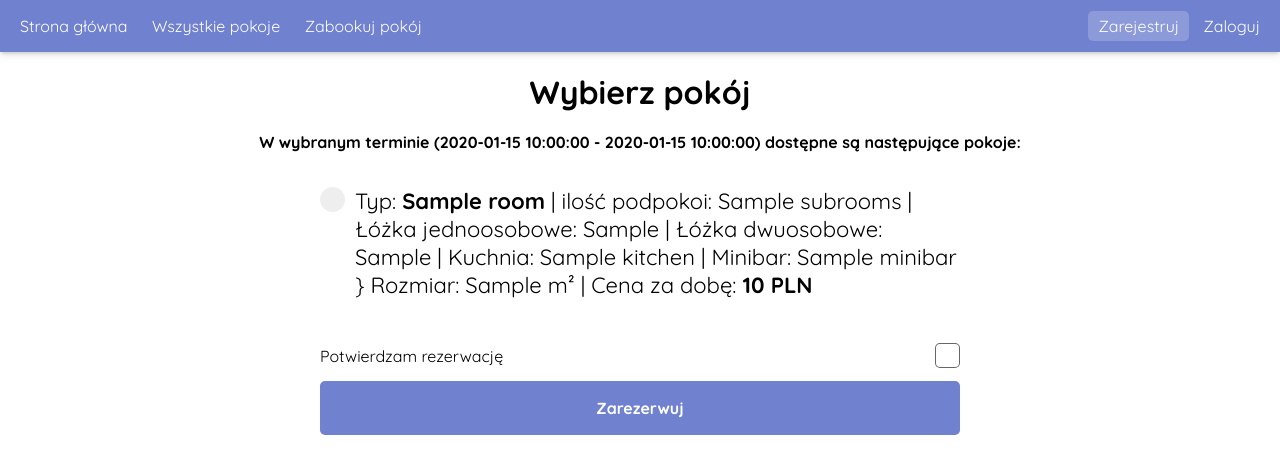
After one commit to damianszydlowski/HBS-webpage, a Flask app: template templates/choose_room.html in a window 1280 px wide. The commit adds this page. Shown: the top 474 px of the page. Run offline with Flask 2, Linux system fonts and the light colour scheme; the template is opened without the code that fills it: most values are stand-ins (such as "Sample title", 1, 10 or a date in 2020); parts of the project's set-up code (start-up, migrations or seed data) failed here and were passed over.

Commit message:
Added reservation functionality and reworked user-panel to show multiple reservations

```diff
--- a/routes.py
+++ b/routes.py
@@ -2,10 +2,11 @@ from main import app
 from flask import request, flash, url_for, redirect, render_template
 from flask_login import login_user, logout_user, login_required, current_user
 from models import *
+from datetime import datetime, timedelta
 
 #strings
-pageTypes = {"all": "Wszystkie pokoje", "available": "Tylko dostępne pokoje"}
-
+pageTypes = {"all": "Wszystkie pokoje", "available": "Tylko dostępne pokoje", "dates": "Z podanego przedziału"}
+date_format = "%Y-%m-%d"
 
 @app.route("/")
 def home():
@@ -77,14 +78,60 @@ def logout():
     return redirect(url_for('home'))
 
 
-@app.route("/rooms/<type>")
+@app.route('/book',  methods=['GET', 'POST'])
+def book():
+    if request.method == 'GET':
+        date_from = datetime.now()
+        date_to = date_from + timedelta(days=3)
+        return render_template('book.html', date_from=date_from, date_to=date_to)
+    date_from = request.form['date-from']
+    date_to = request.form['date-to']
+    people_number = request.form['ppl']
+    return redirect("/search/from={}&to={}&ppl={}".format(date_from, date_to, people_number))
+
+
+@app.route('/search/from=<date_from>&to=<date_to>&ppl=<ppl>', methods=['GET', 'POST'])
+@login_required
+def list_rooms_dates(date_from, date_to, ppl):
+    date_from = datetime.strptime(date_from, date_format).date()
+    date_to = datetime.strptime(date_to, date_format).date()
+    reservations = Reservation.query.all()
+    booked = []
+    for res in reservations:
+        if not res.available(date_from, date_to):
+            booked.append(res.room_id)
+    rooms = Room.query.filter(~Room.id.in_(booked))
+    rooms_with_desc = []
+    for r in rooms:
+        r.type_name = RoomType.query.filter_by(id=r.type_id).first().name
+        rooms_with_desc.append(r)
+    if request.method == 'GET':
+        return render_template("choose_room.html", date_from=date_from, date_to=date_to, result=rooms_with_desc)
+    room_id = request.form['choose_room']
+    reservation = Reservation(
+        guest_id = current_user.id,
+        room_id = room_id,
+        date_from = date_from,
+        date_to = date_to,
+        confirmed = False,
+        people = ppl
+    )
+    db.session.add(reservation)
+    db.session.commit()
+    flash('Pomyślnie zarezerwowano!'.format(current_user.name))
+    return redirect(url_for('user_panel'))
+
+
+@app.route('/rooms/<type>')
 @login_required
 def list_rooms(type):
+    rooms = []
     if type == "all":
         rooms = Room.query.all()
     elif type == "available":
         reserved = db.session.query(Reservation.room_id)
         rooms = Room.query.filter(~Room.id.in_(reserved))
+
     for room in rooms:
         room.type_name = RoomType.query.filter_by(id=room.type_id).first().name
     return render_template("rooms.html", pageType=pageTypes[type], result=rooms, content_type="application/json")
@@ -93,11 +140,15 @@ def list_rooms(type):
 @app.route("/user-panel")
 @login_required
 def user_panel():
-    res_info = Reservation.query.filter_by(guest_id=current_user.id).first()
-    has_reservation = res_info is not None
-    if has_reservation:
-        room = Room.query.filter_by(id=res_info.room_id).first()
-        res_info.room_number = room.number
-        res_info.room_type = RoomType.query.filter_by(id=room.type_id).first().name
-        res_info.room_price = room.price
-    return render_template("user_panel.html", has_reservation = has_reservation, res_info = res_info)
+    t = Reservation.query.filter_by(guest_id=current_user.id).order_by(Reservation.id.desc())
+    reservations = []
+    for res in t:
+        room = Room.query.filter_by(id=res.room_id).first()
+        res.room_number = room.number
+        res.room_type = RoomType.query.filter_by(id=room.type_id).first().name
+        res.room_price = room.price
+        res.room_price_total = abs((res.date_to - res.date_from).days)*room.price
+        reservations.append(res)
+    # return render_template("user_panel.html", has_reservation = has_reservation, res_info = res_info)
+
+    return render_template("user_panel.html", reservations = reservations)
--- a/static/css/login.css
+++ b/static/css/form.css
@@ -1,40 +1,9 @@
-h1 {
-    text-align:center!important;
-}
-
-h3 {
-    margin-top:20px!important;
-}
-
 .line {
     width:50%;
     margin-left:auto;
     margin-right:auto;
     margin-top:15px;
     }
-
-.line .input-xlarge{
-    width: 100%;
-    height: 40px;
-    border: 2px solid #7081cf;
-    border-radius: 5px;
-    padding: 5px;
-    box-sizing: border-box;
-    transition:.2s
-}
-
-.line .input-xlarge.half{
-    width:calc(50% - 5px);
-}
-
-.line .input-xlarge.half:first-child{
-    margin-right:5px
-}
-
-.line .input-xlarge:focus{
-    outline:0;
-    background-color:#eee
-}
 
 .line #remember_me{
 	-webkit-appearance: none;
@@ -125,7 +94,7 @@ h3 {
     border: solid 1px; /* Safari */
     border-color: rgba(var(--pure-material-onsurface-rgb, 0, 0, 0), 0.6);
     border-top-color: transparent;
-    border-radius: 4px;
+    border-radius: 5px;
     padding: 15px 13px 15px;
     width: 100%;
     height: inherit;
@@ -296,3 +265,76 @@ h3 {
         }
     }
 }
+
+.form-radio {
+    width:50%;
+    }
+
+/* The container */
+.radio-container {
+  display: block;
+  position: relative;
+  padding-left: 35px;
+  margin-bottom: 12px;
+  cursor: pointer;
+  font-size: 22px;
+  -webkit-user-select: none;
+  -moz-user-select: none;
+  -ms-user-select: none;
+  user-select: none;
+}
+
+/* Hide the browser's default radio button */
+.radio-container input {
+  position: absolute;
+  opacity: 0;
+  cursor: pointer;
+}
+
+/* Create a custom radio button */
+.checkmark {
+  position: absolute;
+  top: 0;
+  left: 0;
+  height: 25px;
+  width: 25px;
+  background-color: #eee;
+  border-radius: 50%;
+}
+
+/* On mouse-over, add a grey background color */
+.radio-container:hover input ~ .checkmark {
+  background-color: #ccc;
+}
+
+/* When the radio button is checked, add a blue background */
+.radio-container input:checked ~ .checkmark {
+  background-color: #2196F3;
+}
+
+/* Create the indicator (the dot/circle - hidden when not checked) */
+.checkmark:after {
+  content: "";
+  position: absolute;
+  display: none;
+}
+
+/* Show the indicator (dot/circle) when checked */
+.radio-container input:checked ~ .checkmark:after {
+  display: block;
+}
+
+/* Style the indicator (dot/circle) */
+.radio-container .checkmark:after {
+ 	top: 9px;
+	left: 9px;
+	width: 8px;
+	height: 8px;
+	border-radius: 50%;
+	background: white;
+}
+
+.date-picker{
+    width:100%;
+    box-sizing:border-box;
+    }
--- a/static/css/layout.css
+++ b/static/css/layout.css
@@ -8,10 +8,14 @@ body {
     margin:0;
 }
 
-h2, h3 {
+h1, h2, h3, h4, h5 {
     margin:0;
     padding:0;
     text-align:center;
+}
+
+h1 {
+    margin-bottom:20px
 }
 
 table {
@@ -20,6 +24,11 @@ table {
 
 th, td {
     width:25%
+}
+
+.hint{
+    text-align:center;
+    margin:auto
 }
 
 #top-menu {
@@ -74,22 +83,23 @@ ul#user-mngmnt > li > .user {
     color: #fff;
 }
 
-#user-data {
+.user-data {
     max-width:500px;
     margin-left:auto;
-    margin-right:auto
+    margin-right:auto;
+    margin-top:10px;
     }
 
-#user-data td{
+.user-data td{
     text-align:left;
-    padding:10px;
+    padding:2px 6px;
 }
 
-#user-data .col1{
+.user-data .col1{
     text-align:right;
 }
 
-#user-data .colspan{
+.user-data .colspan{
     text-align:center;
     font-weight:700
 }
@@ -122,5 +132,6 @@ ul#user-mngmnt > li > .user {
     list-style:none
 }
 
-.container {
+footer {
+    margin-top:20px;
 }
--- /dev/null
+++ b/templates/choose_room.html
@@ -0,0 +1,40 @@
+{% extends "layout.html" %}
+{% block title %}Rezerwacja{% endblock %}
+{% block head %}
+<link href="../static/css/form.css" rel="stylesheet" type="text/css">
+{{ super() }}
+{% endblock %}
+{% block body %}
+<h1>Wybierz pokój</h1>
+{% if result %}
+<h4>W wybranym terminie ({{ date_from }} - {{ date_to }}) dostępne są następujące pokoje:</h4>
+<br />
+<form action="" method=post class="form-horizontal">
+   {% for room in result %}
+   <div class="line">
+      <label class="radio-container">Typ: <b>{{ room.type_name }}</b> | ilość podpokoi: {{ room.subrooms }}
+      | Łóżka jednoosobowe: {{ room.bed1ppl }} | Łóżka dwuosobowe: {{ room.bed2ppl }}
+      | Kuchnia: {{ room.kitchen }} | Minibar: {{ room.minibar }} } Rozmiar: {{ room.size_m2 }} m²
+      | Cena za dobę: <b>{{ room.price }} PLN</b>
+      <input type="radio" name="choose_room" value={{ room.id }} required />
+      <span class="checkmark"></span>
+      </label>
+   </div>
+   <br />
+   {% endfor %}
+   <div class="line">
+      <div class="controls">
+         <span class="remember-me-helper">Potwierdzam rezerwację</span> <input type="checkbox" id="remember_me" name="remember_me" required>
+      </div>
+   </div>
+   <div class="line">
+      <div class="controls">
+         <button type="submit" class="btn btn-success">Zarezerwuj</button>
+      </div>
+   </div>
+</form>
+{% else %}
+<h4>W wybranym terminie ({{ date_from }} - {{ date_to }}) nie posiadamy dostępnych pokoi.</h4>
+<div class="hint"><a href={{ url_for('book') }}>Sprawdź inny termin</a></div>
+{% endif %}
+{% endblock %}
--- a/templates/layout.html
+++ b/templates/layout.html
@@ -16,7 +16,7 @@
     <ul id="page-list">
         <li><a href={{ url_for('home') }}>Strona główna</a></li>
         <li><a href={{ url_for('list_rooms',type='all') }}>Wszystkie pokoje</a></li>
-        <li><a href={{ url_for('list_rooms',type='available') }}>Tylko dostępne</a></li>
+        <li><a href={{ url_for('book') }}>Zabookuj pokój</a></li>
     </ul>
 
 	<ul id="user-mngmnt">
@@ -25,6 +25,7 @@
 		<li><a href={{ url_for('user_panel') }} class="user">{{ current_user.name }}</a> </li>
         <li><a href={{ url_for('logout') }}>Wyloguj</a></li>
 	{% else %}
+        <li><a href={{ url_for('register') }} class="user">Zarejestruj</a></li>
         <li><a href={{ url_for('login') }}>Zaloguj</a></li>
 	{% endif %}
 	</ul>
@@ -48,4 +49,6 @@
 
 	{% block body %}{% endblock %}
 </div>
+<footer>
+</footer>
 </html>
--- a/templates/register.html
+++ b/templates/register.html
@@ -3,7 +3,7 @@
 {% block title %}Logowanie{% endblock %}
 
 {% block head %}
-	<link href="../static/css/login.css" rel="stylesheet" type="text/css">
+	<link href="../static/css/form.css" rel="stylesheet" type="text/css">
     {{ super() }}
 {% endblock %}
 {% block body %}
```
Also changed, not shown: models.py (+11 -6 lines), templates/book.html (added, +38 -0 lines), templates/login.html (+4 -3 lines), templates/user_panel.html (+27 -13 lines).
